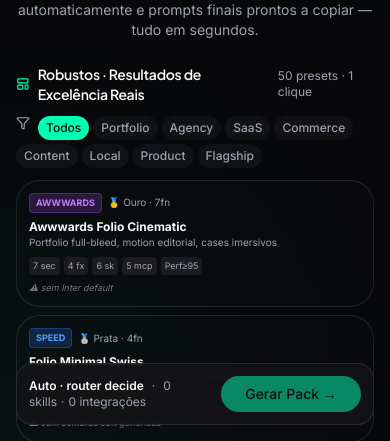
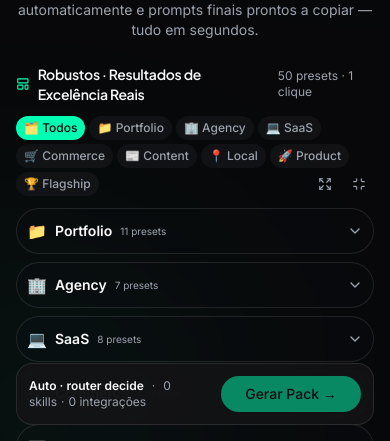
Before and after one commit to Clawsion/inaugura-base, a Next.js app: page / in a window 390 px wide. Shown: the part 403-844 px from the top of the page. Built offline with nearby package versions, Linux system fonts and the light colour scheme; no server answers; a web font is replaced by a local one.

Commit message:
7276e87a-2e0c-4170-9771-70b91d1783d4

```diff
--- a/src/components/forms/BriefingForm.tsx
+++ b/src/components/forms/BriefingForm.tsx
@@ -55,7 +55,7 @@ import { IntegrationsSection } from "@/components/skills/IntegrationsSection";
 import { FontPlayground, type FontSlotState } from "@/components/fonts/FontPlayground";
 import { PerfectComboPopup } from "@/components/perfect-combo/PerfectComboPopup";
 import type { PerfectCombo } from "@/lib/perfect-combo";
-import { Check, ChevronsUpDown, Wand2, Sparkles, Lightbulb, Languages, Plus, Trash2 } from "lucide-react";
+import { Check, ChevronsUpDown, Wand2, Sparkles, Lightbulb, Languages, Plus, Trash2, ChevronDown } from "lucide-react";
 import { useState } from "react";
 import { cn } from "@/lib/utils";
 import { toast } from "sonner";
@@ -412,26 +412,12 @@ export function BriefingForm({
             </div>
           </div>
         </div>
-        <div className="flex flex-wrap gap-2">
-          {SecoesInfo.map((s) => {
-            const isActive = value.seccoes.includes(s.id) || value.seccoes.includes(s.pt) || value.seccoes.includes(s.en);
-            return (
-              <button
-                key={s.id}
-                type="button"
-                onClick={() => toggleArrayItem("seccoes", s.id)}
-                className={cn(
-                  "rounded-full border px-3 py-1.5 text-xs font-medium transition-all active:scale-95",
-                  isActive
-                    ? "border-primary bg-primary/10 text-primary"
-                    : "border-border bg-card/50 text-muted-foreground hover:border-primary/40 hover:text-foreground"
-                )}
-              >
-                {seccoesLang === "en" ? s.en : s.pt}
-              </button>
-            );
-          })}
-        </div>
+        {/* Secções agrupadas por prioridade P0/P1/P2 */}
+        <SectionsByPriority
+          value={value}
+          seccoesLang={seccoesLang}
+          toggleArrayItem={toggleArrayItem}
+        />
       </motion.div>
 
       {/* 4. Efeitos / Layout (delegado ao LayoutSelector) */}
@@ -638,3 +624,110 @@ export function BriefingForm({
     </motion.div>
   );
 }
+
+// ============================================================================
+// SectionsByPriority — agrupa secções por P0/P1/P2 com colapso expansível
+// ============================================================================
+function SectionsByPriority({
+  value,
+  seccoesLang,
+  toggleArrayItem,
+}: {
+  value: FormValues;
+  seccoesLang: "pt" | "en";
+  toggleArrayItem: (key: "seccoes" | "efeitos", item: string) => void;
+}) {
+  const [expanded, setExpanded] = useState<Record<string, boolean>>({
+    P0: true,
+    P1: false,
+    P2: false,
+  });
+
+  // Mapeia secções do catálogo (que têm default_priority) com SecoesInfo (que tem pt/en)
+  const CATALOG_SECTIONS_MAP: Record<string, string> = {
+    hero: "P0", about: "P1", work: "P0", services: "P1", features: "P0",
+    pricing: "P1", testimonials: "P1", faq: "P2", cta: "P0", contact: "P0",
+    footer: "P0", blog: "P2", team: "P2", stats: "P1", logos: "P2",
+  };
+
+  const groups: Record<string, typeof SecoesInfo> = {
+    P0: [],
+    P1: [],
+    P2: [],
+  };
+
+  SecoesInfo.forEach((s) => {
+    const priority = CATALOG_SECTIONS_MAP[s.id] ?? "P1";
+    groups[priority].push(s);
+  });
+
+  const priorityMeta: Record<string, { label: string; color: string; desc: string }> = {
+    P0: { label: "P0 · Essenciais", color: "text-red-400 border-red-500/30 bg-red-500/5", desc: "Hero, Work, CTA — obrigatórias" },
+    P1: { label: "P1 · Opcionais", color: "text-yellow-400 border-yellow-500/30 bg-yellow-500/5", desc: "Services, Pricing, Testimonials" },
+    P2: { label: "P2 · Avançadas", color: "text-blue-400 border-blue-500/30 bg-blue-500/5", desc: "Blog, FAQ, Team — quando faz sentido" },
+  };
+
+  const activeCount = (priority: string) =>
+    groups[priority].filter((s) =>
+      value.seccoes.includes(s.id) || value.seccoes.includes(s.pt) || value.seccoes.includes(s.en)
+    ).length;
+
+  return (
+    <div className="space-y-2">
+      {(["P0", "P1", "P2"] as const).map((priority) => {
+        const items = groups[priority];
+        const meta = priorityMeta[priority];
+        const isExpanded = expanded[priority];
+        const active = activeCount(priority);
+
+        return (
+          <div key={priority} className={cn("rounded-xl border p-2", meta.color)}>
+            <button
+              type="button"
+              onClick={() => setExpanded((e) => ({ ...e, [priority]: !e[priority] }))}
+              className="flex w-full items-center justify-between gap-2 px-1 py-0.5"
+            >
+              <div className="flex items-center gap-2">
+                <span className="text-xs font-bold">{meta.label}</span>
+                <span className="text-[10px] text-muted-foreground">
+                  {active}/{items.length} ativas
+                </span>
+              </div>
+              <div className="flex items-center gap-2">
+                <span className="hidden text-[10px] text-muted-foreground sm:inline">{meta.desc}</span>
+                <ChevronDown className={cn("h-3.5 w-3.5 transition-transform", isExpanded && "rotate-180")} />
+              </div>
+            </button>
+
+            {isExpanded && (
+              <motion.div
+                initial={{ height: 0, opacity: 0 }}
+                animate={{ height: "auto", opacity: 1 }}
+                className="mt-2 flex flex-wrap gap-1.5"
+              >
+                {items.map((s) => {
+                  const isActive = value.seccoes.includes(s.id) || value.seccoes.includes(s.pt) || value.seccoes.includes(s.en);
+                  return (
+                    <button
+                      key={s.id}
+                      type="button"
+                      onClick={() => toggleArrayItem("seccoes", s.id)}
+                      className={cn(
+                        "rounded-full border px-2.5 py-1 text-[11px] font-medium transition-all active:scale-95",
+                        isActive
+                          ? "border-primary bg-primary/15 text-primary"
+                          : "border-border bg-card/50 text-muted-foreground hover:border-primary/40 hover:text-foreground"
+                      )}
+                    >
+                      {seccoesLang === "en" ? s.en : s.pt}
+                    </button>
+                  );
+                })}
+              </motion.div>
+            )}
+          </div>
+        );
+      })}
+    </div>
+  );
+}
--- a/src/components/forms/PresetSelector.tsx
+++ b/src/components/forms/PresetSelector.tsx
@@ -1,25 +1,26 @@
 "use client";
 
 import { useState, useMemo } from "react";
-import { motion } from "framer-motion";
+import { motion, AnimatePresence } from "framer-motion";
 import { CATALOG, type Preset } from "@/lib/catalog";
-import { LayoutTemplate, Check, Filter } from "lucide-react";
+import { LayoutTemplate, Check, ChevronDown, Expand, Minimize } from "lucide-react";
 
 interface PresetSelectorProps {
   activePreset: string | null;
   onApply: (preset: Preset) => void;
 }
 
-const CATEGORIES = [
-  { id: "all", label: "Todos" },
-  { id: "portfolio", label: "Portfolio" },
-  { id: "agency", label: "Agency" },
-  { id: "saas", label: "SaaS" },
-  { id: "commerce", label: "Commerce" },
-  { id: "content", label: "Content" },
-  { id: "local", label: "Local" },
-  { id: "product", label: "Product" },
-  { id: "experimental", label: "Flagship" },
+// Categorias organizadas por "estilo/tipo" (não alfabético — por afinidade de uso)
+const CATEGORY_GROUPS = [
+  { id: "all", label: "Todos", icon: "🗂️" },
+  { id: "portfolio", label: "Portfolio", icon: "📁" },
+  { id: "agency", label: "Agency", icon: "🏢" },
+  { id: "saas", label: "SaaS", icon: "💻" },
+  { id: "commerce", label: "Commerce", icon: "🛒" },
+  { id: "content", label: "Content", icon: "📰" },
+  { id: "local", label: "Local", icon: "📍" },
+  { id: "product", label: "Product", icon: "🚀" },
+  { id: "experimental", label: "Flagship", icon: "🏆" },
 ] as const;
 
 const BADGE_COLORS: Record<string, string> = {
@@ -32,46 +33,60 @@ const BADGE_COLORS: Record<string, string> = {
 
 export function PresetSelector({ activePreset, onApply }: PresetSelectorProps) {
   const [filter, setFilter] = useState<string>("all");
+  const [expandedCats, setExpandedCats] = useState<Set<string>>(new Set(["all"]));
+  const [allExpanded, setAllExpanded] = useState(true);
 
   const filtered = useMemo(() => {
     if (filter === "all") return CATALOG.presets;
     return CATALOG.presets.filter((p) => p.category === filter);
   }, [filter]);
 
-  return (
-    <motion.div
-      initial={{ opacity: 0, y: -10 }}
-      animate={{ opacity: 1, y: 0 }}
-      className="space-y-3"
-    >
-      <div className="flex items-center gap-2">
-        <LayoutTemplate className="h-4 w-4 text-primary" />
-        <h3 className="text-sm font-semibold">Robustos · Resultados de Excelência Reais</h3>
-        <span className="ml-auto text-xs text-muted-foreground">{filtered.length} presets · 1 clique</span>
-      </div>
+  // Agrupa por categoria quando "all" está selecionado
+  const grouped = useMemo(() => {
+    const map = new Map<string, Preset[]>();
+    CATALOG.presets.forEach((p) => {
+      if (!map.has(p.category)) map.set(p.category, []);
+      map.get(p.category)!.push(p);
+    });
+    return map;
+  }, []);
 
-      {/* Filtros */}
-      <div className="flex flex-wrap gap-1">
-        <Filter className="mr-1 h-3.5 w-3.5 text-muted-foreground" />
-        {CATEGORIES.map((cat) => (
-          <button
-            key={cat.id}
-            type="button"
-            onClick={() => setFilter(cat.id)}
-            className={`rounded-md px-2 py-1 text-xs font-medium transition-all ${
-              filter === cat.id
-                ? "bg-primary text-primary-foreground"
-                : "bg-muted/50 text-muted-foreground hover:bg-muted"
-            }`}
-          >
-            {cat.label}
-          </button>
-        ))}
-      </div>
+  const toggleCat = (cat: string) => {
+    setExpandedCats((prev) => {
+      const next = new Set(prev);
+      if (next.has(cat)) {
+        next.delete(cat);
+      } else {
+        next.add(cat);
+      }
+      return next;
+    });
+  };
 
-      {/* Grid de presets */}
-      <div className="grid grid-cols-1 gap-2 sm:grid-cols-2 lg:grid-cols-3">
-        {filtered.map((preset) => {
+  const expandAll = () => {
+    setAllExpanded(true);
+    setExpandedCats(new Set(["all", ...CATEGORY_GROUPS.map((c) => c.id)]));
+  };
+
+  const collapseAll = () => {
+    setAllExpanded(false);
+    setExpandedCats(new Set());
+  };
+
+  const setFilterAndExpand = (cat: string) => {
+    setFilter(cat);
+    if (cat === "all") {
+      // Em "Todos", expande todas as categorias por defeito
+      setExpandedCats(new Set(["all", ...CATEGORY_GROUPS.map((c) => c.id)]));
+      setAllExpanded(true);
+    } else {
+      // Numa categoria específica, mostra tudo dessa categoria
+      setExpandedCats(new Set([cat]));
+      setAllExpanded(false);
+    }
+  };
+
+  const renderPresetCard = (preset: Preset) => {
     const isActive = activePreset === preset.id;
     const tier = CATALOG.tiers.find((t) => t.id === preset.execution.tier);
     return (
@@ -116,7 +131,6 @@ export function PresetSelector({ activePreset, onApply }: PresetSelectorProps) {
           <span className="rounded bg-muted px-1 py-0.5">{preset.sections.length} sec</span>
           <span className="rounded bg-muted px-1 py-0.5">{preset.effects.length} fx</span>
           <span className="rounded bg-muted px-1 py-0.5">{preset.skills.length} sk</span>
-                <span className="rounded bg-muted px-1 py-0.5">{preset.mcps.length} mcp</span>
           <span className="rounded bg-muted px-1 py-0.5">Perf≥{preset.excellence.lighthouse_perf}</span>
         </div>
 
@@ -128,8 +142,112 @@ export function PresetSelector({ activePreset, onApply }: PresetSelectorProps) {
         )}
       </button>
     );
+  };
+
+  return (
+    <motion.div
+      initial={{ opacity: 0, y: -10 }}
+      animate={{ opacity: 1, y: 0 }}
+      className="space-y-3"
+    >
+      {/* Header */}
+      <div className="flex items-center gap-2">
+        <LayoutTemplate className="h-4 w-4 text-primary" />
+        <h3 className="text-sm font-semibold">Robustos · Resultados de Excelência Reais</h3>
+        <span className="ml-auto text-xs text-muted-foreground">{CATALOG.presets.length} presets · 1 clique</span>
+      </div>
+
+      {/* Filtros + expand/collapse controls */}
+      <div className="flex flex-wrap items-center gap-1">
+        {CATEGORY_GROUPS.map((cat) => (
+          <button
+            key={cat.id}
+            type="button"
+            onClick={() => setFilterAndExpand(cat.id)}
+            className={`rounded-md px-2 py-1 text-xs font-medium transition-all ${
+              filter === cat.id
+                ? "bg-primary text-primary-foreground"
+                : "bg-muted/50 text-muted-foreground hover:bg-muted"
+            }`}
+          >
+            {cat.icon} {cat.label}
+          </button>
+        ))}
+
+        {/* Expand/Collapse all */}
+        <div className="ml-auto flex gap-1">
+          <button
+            type="button"
+            onClick={expandAll}
+            className="rounded-md px-2 py-1 text-[10px] text-muted-foreground hover:bg-muted hover:text-foreground"
+            title="Expandir todos"
+          >
+            <Expand className="h-3.5 w-3.5" />
+          </button>
+          <button
+            type="button"
+            onClick={collapseAll}
+            className="rounded-md px-2 py-1 text-[10px] text-muted-foreground hover:bg-muted hover:text-foreground"
+            title="Minimizar todos"
+          >
+            <Minimize className="h-3.5 w-3.5" />
+          </button>
+        </div>
+      </div>
+
+      {/* Render condicional: "Todos" = agrupado por categoria colapsável | categoria específica = grid direto */}
+      {filter === "all" ? (
+        <div className="space-y-2">
+          {CATEGORY_GROUPS.filter((c) => c.id !== "all").map((cat) => {
+            const items = grouped.get(cat.id) ?? [];
+            if (items.length === 0) return null;
+            const isExpanded = expandedCats.has(cat.id);
+            const activeInCat = items.filter((p) => p.id === activePreset).length;
+
+            return (
+              <div key={cat.id} className="overflow-hidden rounded-xl border border-border bg-card/20">
+                <button
+                  type="button"
+                  onClick={() => toggleCat(cat.id)}
+                  className="flex w-full items-center justify-between gap-2 p-2.5 hover:bg-accent/5"
+                >
+                  <div className="flex items-center gap-2">
+                    <span className="text-base">{cat.icon}</span>
+                    <span className="text-sm font-semibold">{cat.label}</span>
+                    <span className="text-[10px] text-muted-foreground">
+                      {items.length} presets
+                    </span>
+                    {activeInCat > 0 && (
+                      <span className="rounded bg-primary/20 px-1.5 py-0.5 text-[9px] text-primary">
+                        {activeInCat} ativo{activeInCat > 1 ? "s" : ""}
+                      </span>
+                    )}
+                  </div>
+                  <ChevronDown className={`h-4 w-4 text-muted-foreground transition-transform ${isExpanded ? "rotate-180" : ""}`} />
+                </button>
+                <AnimatePresence>
+                  {isExpanded && (
+                    <motion.div
+                      initial={{ height: 0, opacity: 0 }}
+                      animate={{ height: "auto", opacity: 1 }}
+                      exit={{ height: 0, opacity: 0 }}
+                      className="border-t border-border p-2"
+                    >
+                      <div className="grid grid-cols-1 gap-2 sm:grid-cols-2 lg:grid-cols-3">
+                        {items.map(renderPresetCard)}
+                      </div>
+                    </motion.div>
+                  )}
+                </AnimatePresence>
+              </div>
+            );
           })}
         </div>
+      ) : (
+        <div className="grid grid-cols-1 gap-2 sm:grid-cols-2 lg:grid-cols-3">
+          {filtered.map(renderPresetCard)}
+        </div>
+      )}
     </motion.div>
   );
 }
```
Lines whose indentation alone changed are shown as unchanged.
